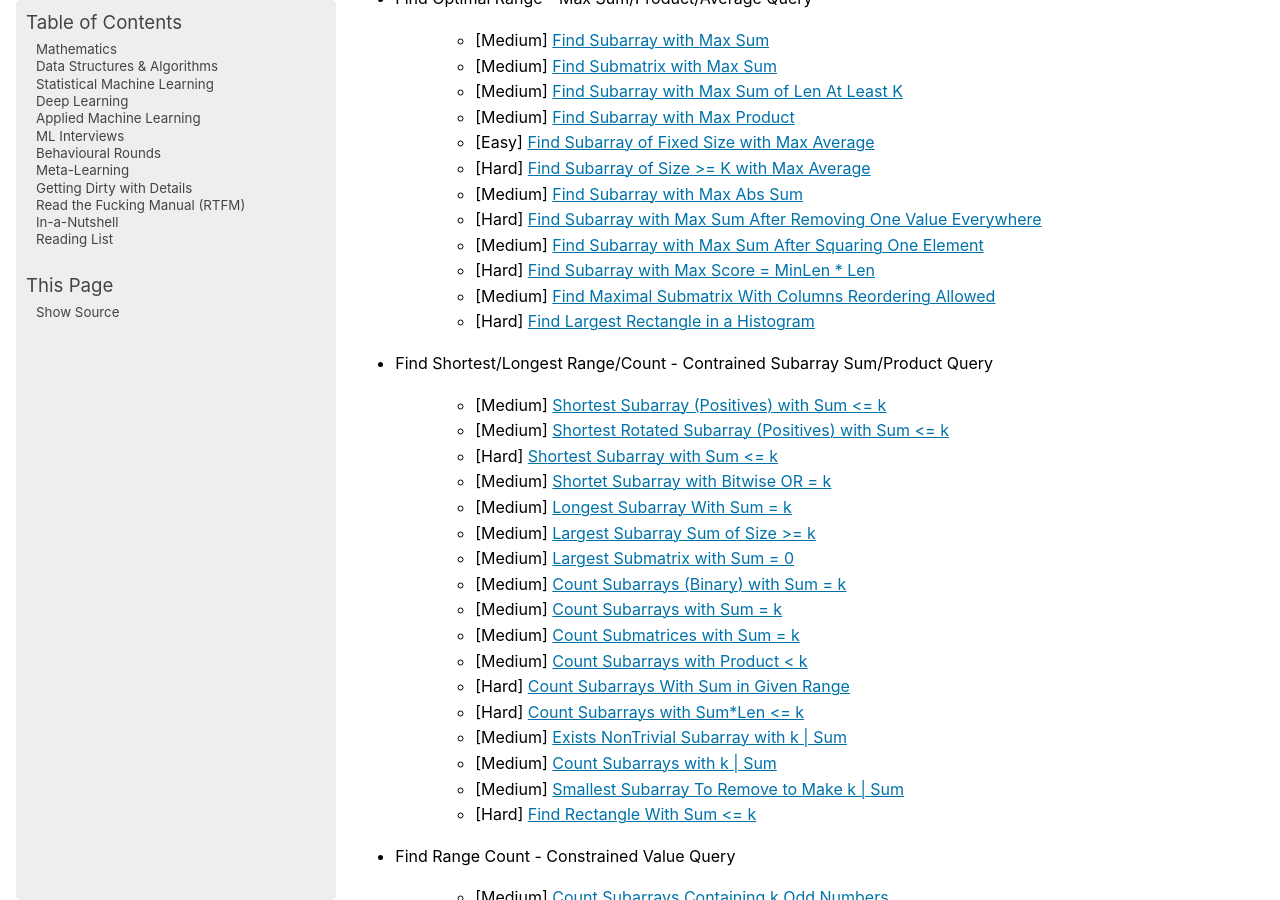
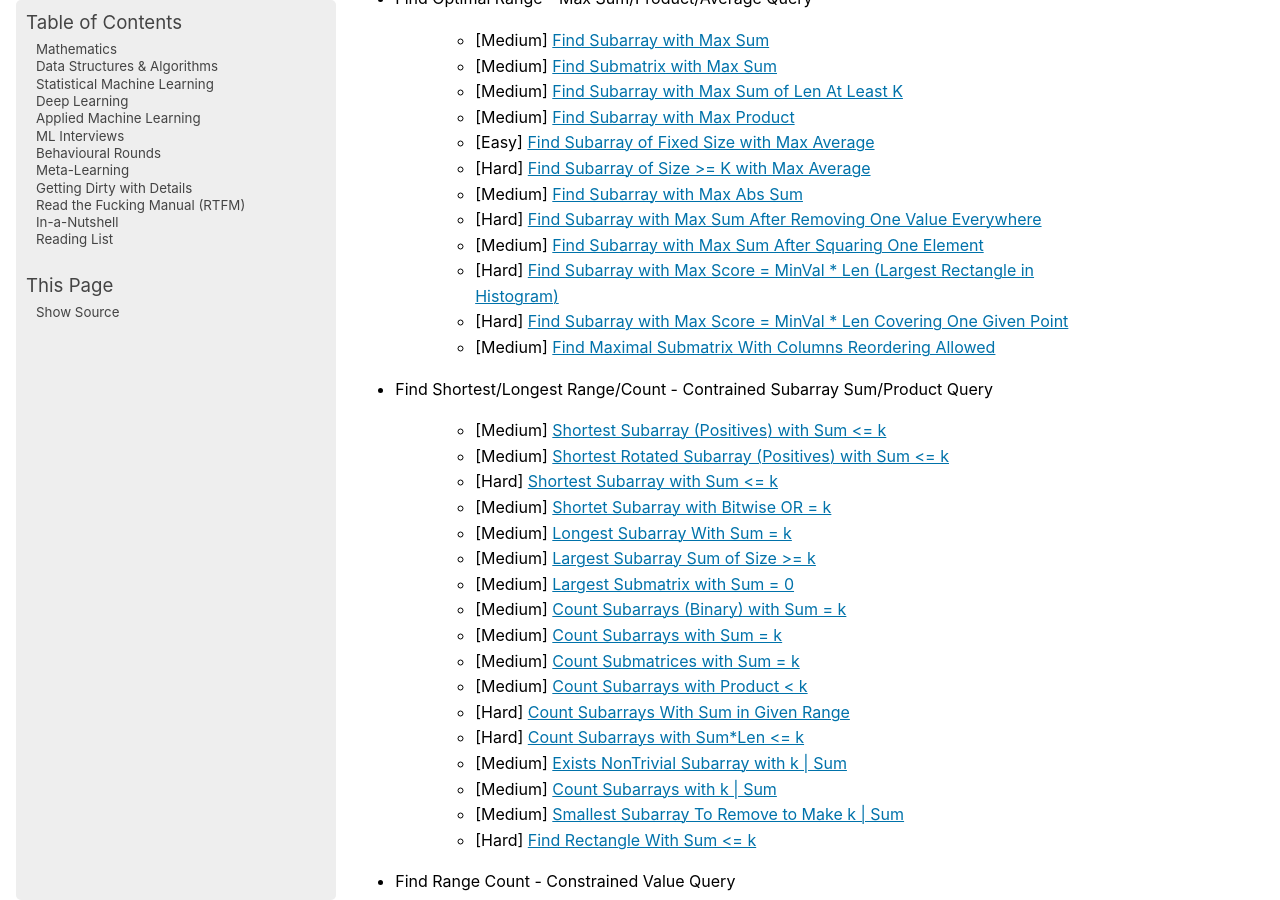
Before and after one commit to uselesstechjunks/leetcode, a Sphinx documentation site: the page built from docs/source/dsa/qb.rst, in a window 1280 px wide and 900 px high, scrolled down 2018 px. Built offline with Sphinx 7.4.7, drawn with Linux system fonts in a browser that asks for light colours; pages that are not in the unit, such as notebooks, are missing from menus.

Commit message:
Update qb.rst

```diff
--- a/docs/source/dsa/qb.rst
+++ b/docs/source/dsa/qb.rst
@@ -76,9 +76,9 @@ Arrays
 	- [Medium] `Find Subarray with Max Abs Sum <https://leetcode.com/problems/maximum-absolute-sum-of-any-subarray/description/>`_
 	- [Hard] `Find Subarray with Max Sum After Removing One Value Everywhere <https://leetcode.com/problems/maximize-subarray-sum-after-removing-all-occurrences-of-one-element/description/>`_
 	- [Medium] `Find Subarray with Max Sum After Squaring One Element <https://leetcode.com/problems/maximum-subarray-sum-after-one-operation/description/>`_
-	- [Hard] `Find Subarray with Max Score = MinLen * Len <https://leetcode.com/problems/maximum-score-of-a-good-subarray/>`_
+	- [Hard] `Find Subarray with Max Score = MinVal * Len (Largest Rectangle in Histogram) <https://leetcode.com/problems/largest-rectangle-in-histogram/description/>`_
+	- [Hard] `Find Subarray with Max Score = MinVal * Len Covering One Given Point <https://leetcode.com/problems/maximum-score-of-a-good-subarray/>`_
 	- [Medium] `Find Maximal Submatrix With Columns Reordering Allowed <https://leetcode.com/problems/largest-submatrix-with-rearrangements/description/>`_
-	- [Hard] `Find Largest Rectangle in a Histogram <https://leetcode.com/problems/largest-rectangle-in-histogram/description/>`_
 - Find Shortest/Longest Range/Count - Contrained Subarray Sum/Product Query
 
 	- [Medium] `Shortest Subarray (Positives) with Sum <= k <https://leetcode.com/problems/minimum-size-subarray-sum/description/>`_
```
